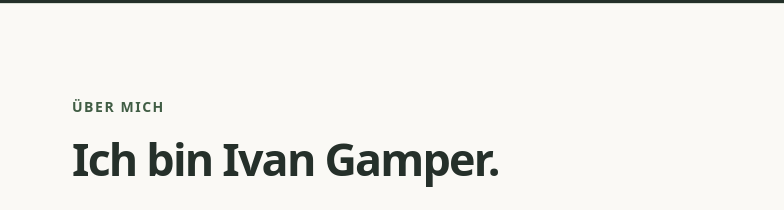
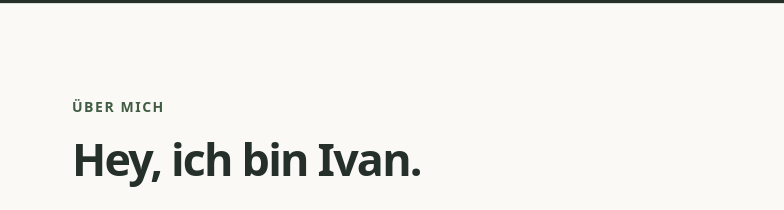
Before and after one commit to IvanGamper/python-fitness-frontend, a plain HTML site: page index.html in a window 1280 px wide. Shown: the part 860-1070 px from the top of the page, 0-784 px from the left. Drawn offline with Linux system fonts and the light colour scheme; grey boxes are pictures that could not be loaded.

Commit message:
kürze 2

```diff
--- a/index.html
+++ b/index.html
@@ -104,7 +104,7 @@
 <section id="ueber-ivan" class="about">
     <div class="about-text">
         <p class="eyebrow">Über mich</p>
-        <h2>Ich bin Ivan Gamper.</h2>
+        <h2>Hey, ich bin Ivan.</h2>
 
         <p>
             Vom Schwimmbecken ins Eisen, von CrossFit zum Handstand:
```
